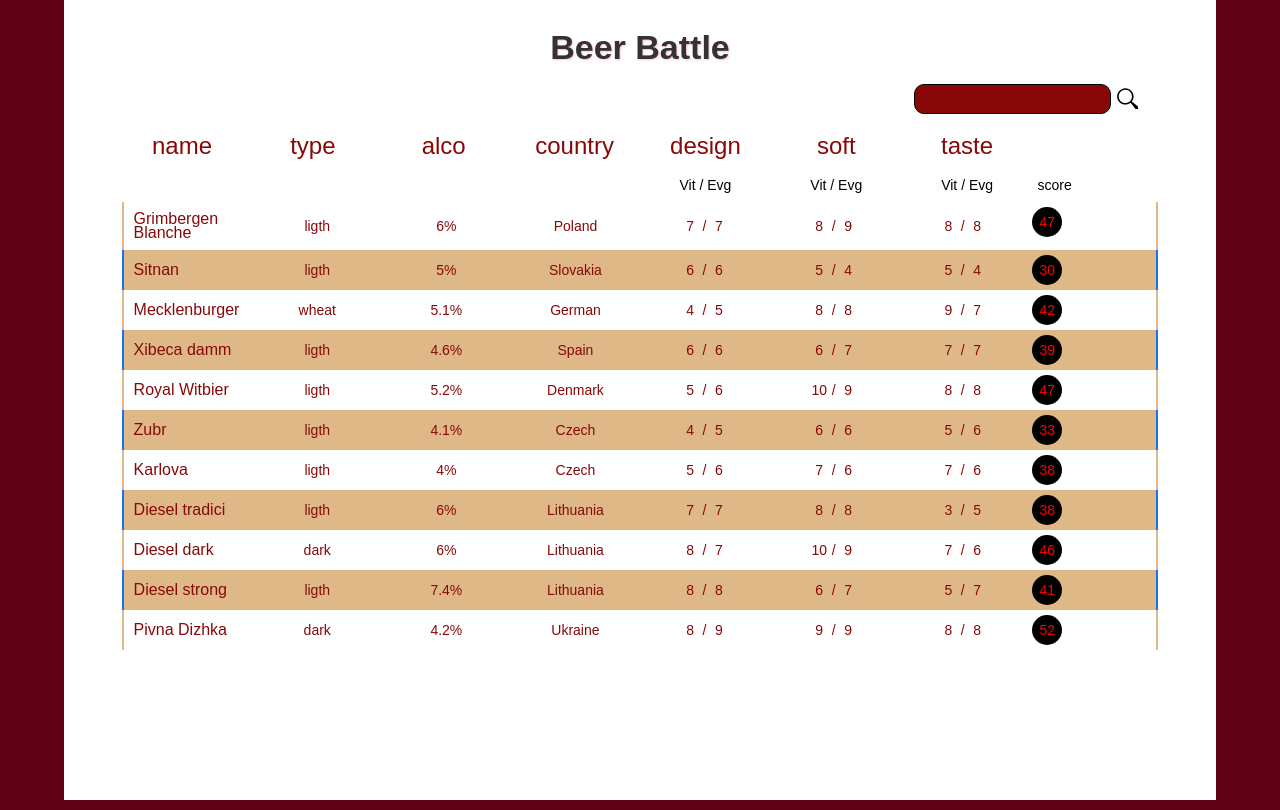
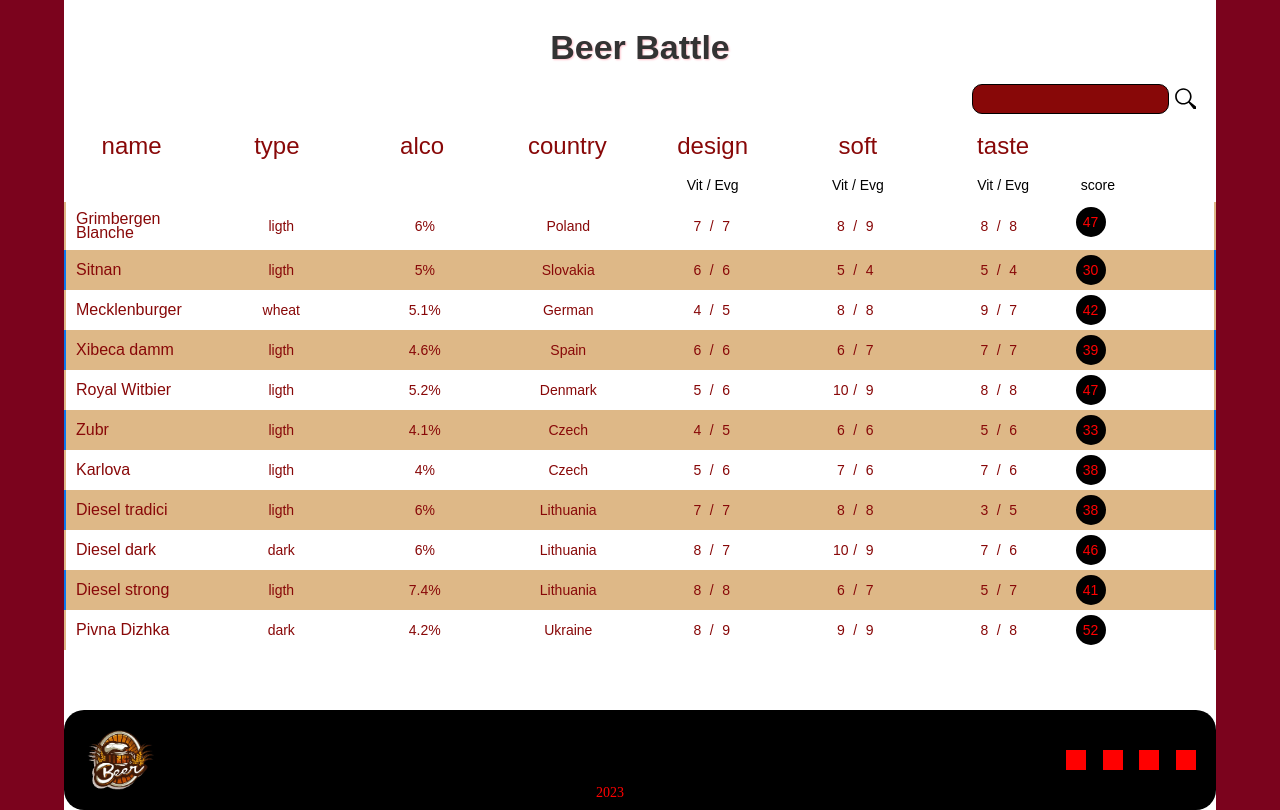
Before and after one commit to SS0n1C/AlcoBattle, a Vue app: page / in a window 1280 px wide. Built offline with nearby package versions, Linux system fonts and the light colour scheme; a web font is replaced by a local one.

Commit message:
add footer

```diff
--- a/src/assets/css/_beertable.scss
+++ b/src/assets/css/_beertable.scss
@@ -1,16 +1,9 @@
-body{
-    background-color:#620217;
-    overflow-x: auto;
-}
-.conteiner{
-    @include conteiner(1200px);
-    min-height: 100vh;
-    background-color: white;
-
-}
 .beerTab{
     @include flex;
     flex-direction: column;
+    flex: 1 0 auto;
+    justify-content: flex-start;
+    @include margb(60px);
 
     &__find{
         align-self: flex-end;
--- /dev/null
+++ b/src/assets/css/_footerBeer.scss
@@ -0,0 +1,33 @@
+.footer{
+    background-color:black;
+    color:red;
+    border-radius: 20px;
+}
+.footerField{
+    display: flex;
+    justify-content: space-between;
+    align-items: center;
+    margin: 10px 20px;
+    &__logo{
+        &--place img{
+            width: 70px;
+            height: 60px;
+        }
+    }
+    &__info{
+        display: flex;
+        align-items: flex-end;
+        height: 80px;
+    }
+    &__social{
+        display: flex;
+        justify-content: space-between;
+        width: 130px;
+
+        &--item{
+            width: 20px;
+            height: 20px;
+            background-color: red;
+        }
+    }
+}
--- a/src/assets/css/_style.scss
+++ b/src/assets/css/_style.scss
@@ -1,2 +1,14 @@
 @import url('https://fonts.googleapis.com/css2?family=Agbalumo&display=swap');
 @import url('https://fonts.googleapis.com/css2?family=Oswald:wght@400;500;600;700&display=swap');
+body{
+    background-color:#7b031d;
+    overflow-x: auto;
+    height: 100%;
+}
+.conteiner{
+    @include conteiner(1200px);
+    min-height: 100vh;
+    background-color: white;
+    display: flex;
+    flex-direction: column;
+}
--- a/src/assets/css/app.scss
+++ b/src/assets/css/app.scss
@@ -3,3 +3,4 @@
 @import "mixin.scss";
 @import "style.scss";
 @import "beertable.scss";
+@import "footerBeer.scss";
--- /dev/null
+++ b/src/components/beerFooter.vue
@@ -0,0 +1,40 @@
+<template>
+  <footer class="footer">
+    <div class="footerField">
+        <div class="footerField__logo">
+            <div class="footerField__logo--place">
+                <img src="../assets/img/logo.png" alt="logo">
+            </div>
+        </div>
+        <div class="footerField__info">
+            <div class="footerField__info--txt">
+                2023
+            </div>
+        </div>
+        <div class="footerField__social">
+            <div class="footerField__social--item">
+
+            </div>
+            <div class="footerField__social--item">
+
+            </div>
+            <div class="footerField__social--item">
+
+            </div>
+            <div class="footerField__social--item">
+
+            </div>
+        </div>
+    </div>
+  </footer>
+</template>
+
+<script>
+export default {
+
+}
+</script>
+
+<style>
+
+</style>
--- a/src/components/beertable.vue
+++ b/src/components/beertable.vue
@@ -1,5 +1,4 @@
 <template>
-<div class="conteiner">
   <section class="beerTab">
     <div class="beerTab__h">
       <h2>Beer Battle</h2>
@@ -91,7 +90,6 @@
     <div class="beerTab__body--item score">{{ getSum(item)}}</div>
     </div>
   </section>
-</div>
 </template>
 
 <script>
--- a/src/views/main.vue
+++ b/src/views/main.vue
@@ -1,14 +1,17 @@
 <template>
     <div class="conteiner">
        <beertable/>
+       <beerFooter/>
    </div>
  </template>
 
  <script>
  import beertable from "@/components/beertable.vue"
+ import beerFooter from "@/components/beerFooter.vue"
  export default {
  components:{
   beertable,
+  beerFooter,
  }
  }
  </script>
```
Also changed, not shown: src/assets/img/logo.png (added).
